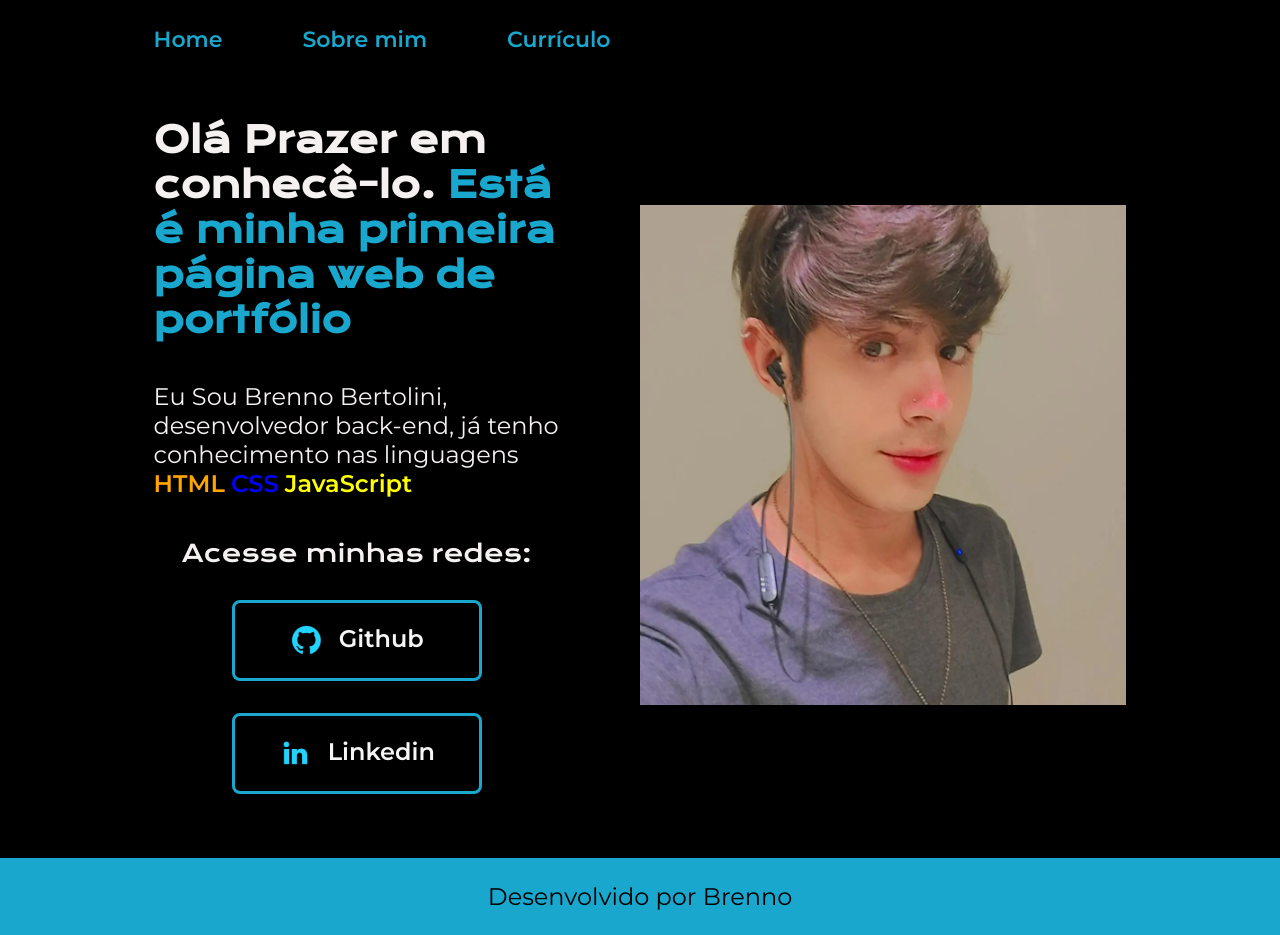
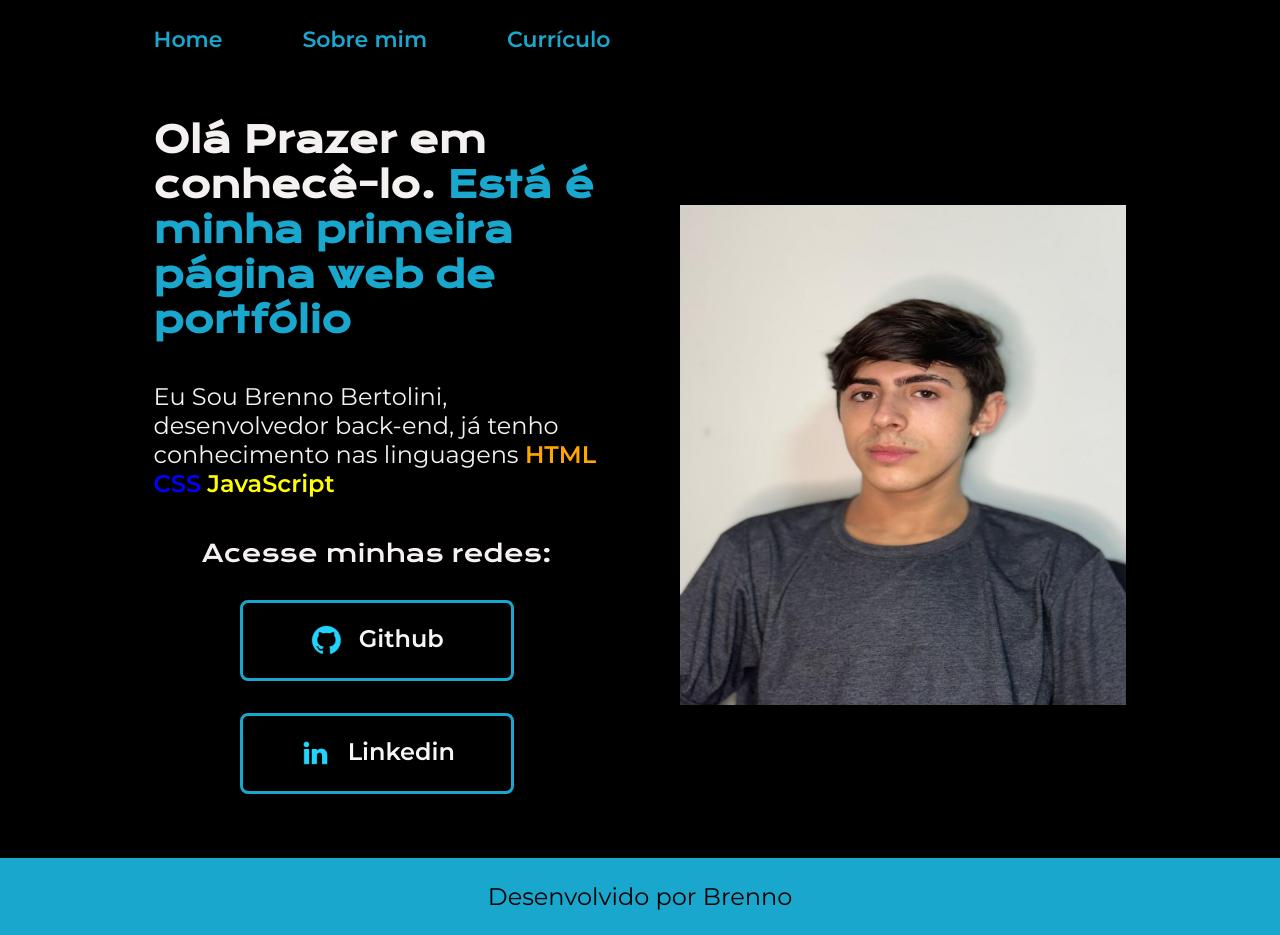
Before and after one commit to BrennoBertolini/meu-site, a plain HTML site: page index.html in a window 1280 px wide. Drawn offline with nearby package versions, Linux system fonts and the light colour scheme.

Commit message:
Update index.html

```diff
--- a/index.html
+++ b/index.html
@@ -33,7 +33,7 @@
                 <a class="apresentacao__links__link"  href="https://www.linkedin.com/in/brenno-bertolini-36853131b/"> <img src="./assents/linkedin.png" alt="Linkedin"> Linkedin</a>
             </div>
         </section>
-    <img class="apresentacao__imagem" src="./assents/fotominha.png" alt="Foto de BrennoBertolini">
+    <img class="apresentacao__imagem" src="./assents/minha-foto.png" alt="Foto de BrennoBertolini">
     </main>
     <footer class="rodape">
         <p>Desenvolvido por Brenno</p>
```
